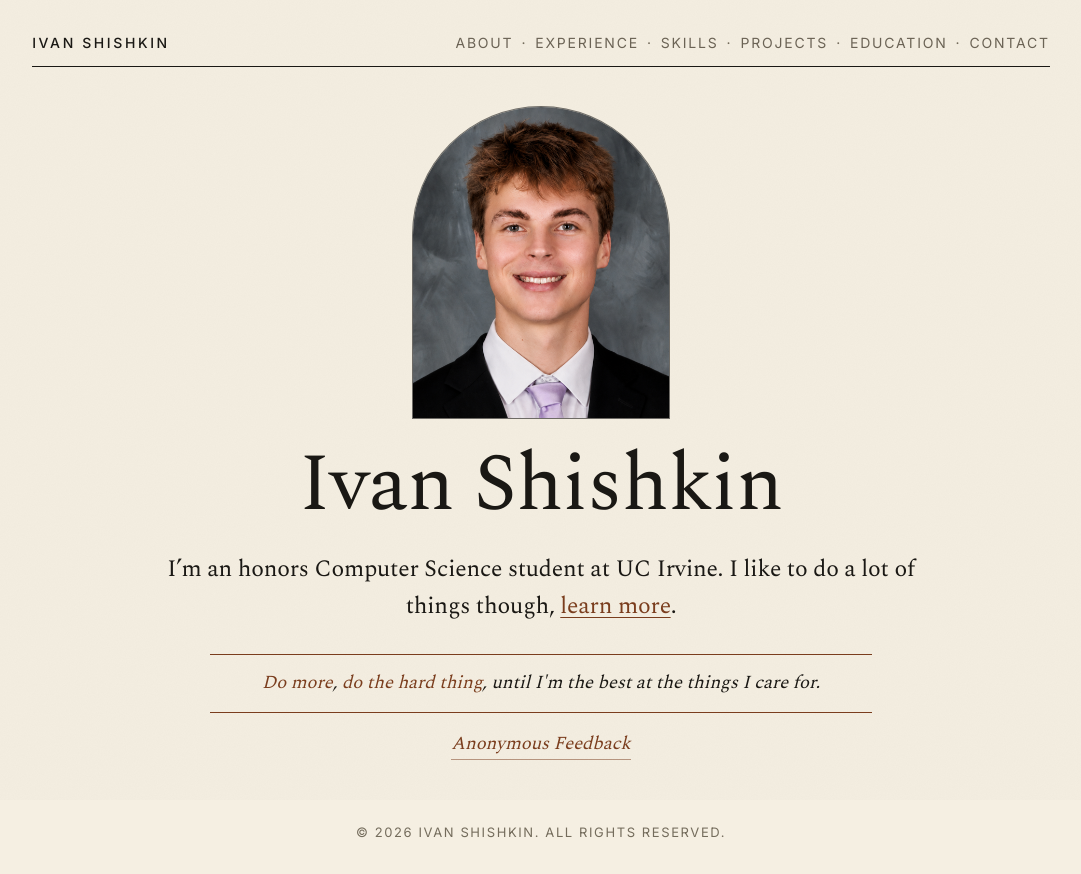
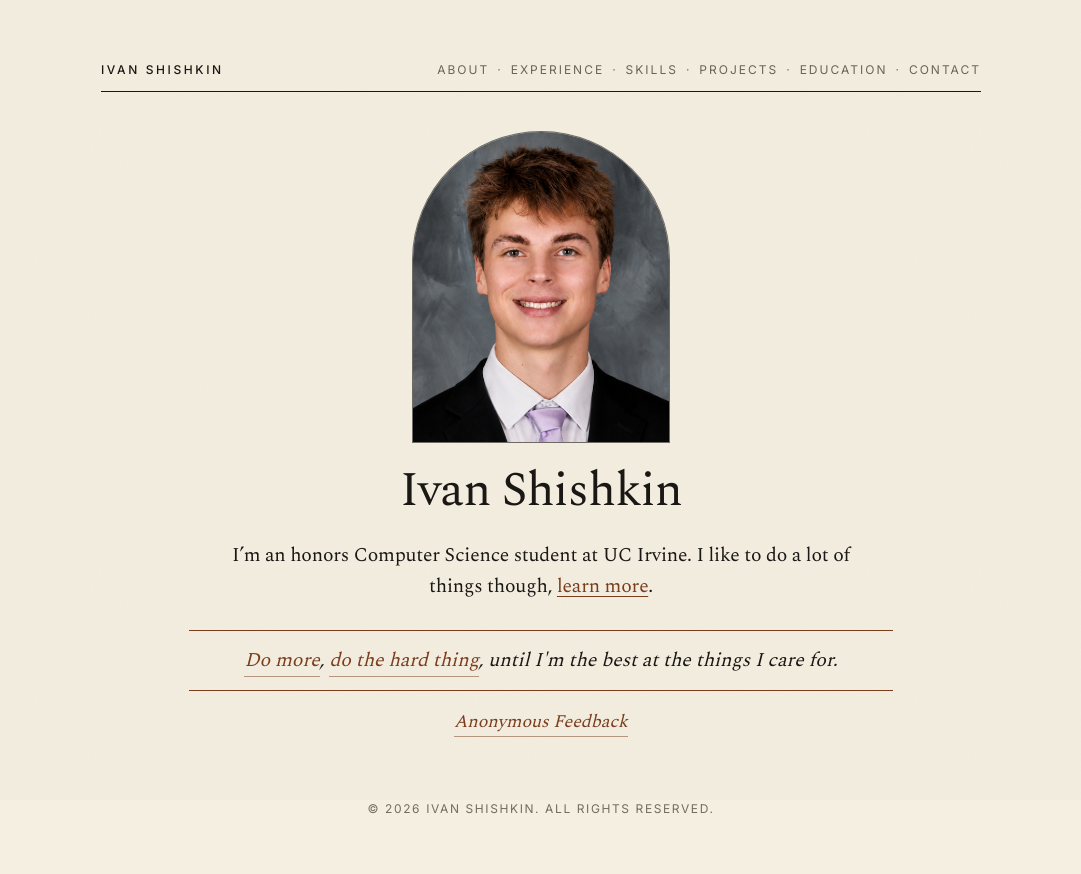
Before and after one commit to Ivan-Shishkin-Dev/Personal_Portfolio_3, a Next.js app: page / in a window 1280 px wide. Shown: the whole page, without its empty margins (99-1180 px from the left). After the commit the page ends 850 px from the top, so only its background shows below. Built offline with nearby package versions, Linux system fonts and the light colour scheme.

Commit message:
Match home page sizing to section pages

```diff
--- a/app/globals.css
+++ b/app/globals.css
@@ -112,8 +112,7 @@ article li a:hover,
   .page { padding: 60px 60px 100px; }
 }
 .page-home {
-  max-width: 1120px;
-  padding: clamp(24px, 4vh, 48px) clamp(24px, 4vw, 56px) 32px;
+  padding-bottom: 32px;
   min-height: 100vh;
   min-height: 100dvh;
   display: flex;
@@ -124,30 +123,14 @@ article li a:hover,
   align-content: center;
   margin-block: clamp(32px, 5vh, 64px);
 }
-.page-home .site-head,
-.page-home .site-nav {
-  font-size: 0.875rem;
-  letter-spacing: 1.8px;
-}
-.page-home .title {
-  font-size: clamp(3.0187rem, 6.325vw, 6.325rem);
-}
 .page-home .hero-bio {
   max-width: 34em;
-  font-size: clamp(1.2937rem, 1.84vw, 1.725rem);
   margin-top: 24px;
   text-wrap: pretty;
 }
 .page-home .hero-principle {
-  font-size: clamp(1.15rem, 1.38vw, 1.3656rem);
   margin-top: 28px;
   text-wrap: pretty;
-}
-.page-home .feedback-trigger {
-  font-size: clamp(1.15rem, 1.265vw, 1.2937rem);
-}
-.page-home .colophon {
-  font-size: 0.8125rem;
 }
 @media (min-width: 1024px) {
   :root { --maxw: 1000px; }
@@ -385,7 +368,7 @@ article li a:hover,
 /* Principle pull-quote — featured editorial statement */
 .hero-principle {
   font-family: var(--ser);
-  font-size: clamp(1.0781rem, 1.782vw, 1.2219rem);
+  font-size: inherit;
   line-height: 1.55;
   font-weight: 300;
   color: var(--muted);
@@ -423,17 +406,15 @@ article li a:hover,
 }
 .title {
   font-family: var(--ser);
-  font-size: clamp(2.875rem, 10.925vw, 5.175rem);
   font-weight: 300;
   line-height: 1.05;
   letter-spacing: -0.5px;
   margin: 0;
 }
 
-/* hero-bio promoted to magazine standfirst */
 .hero-bio {
   font-family: var(--ser);
-  font-size: clamp(1.2219rem, 2.07vw, 1.4375rem);
+  font-size: inherit;
   line-height: 1.6;
   font-weight: 300;
   letter-spacing: -0.2px;
@@ -539,6 +520,7 @@ button.contact-row:focus-visible { outline: 1px solid var(--accent); outline-off
   line-height: 0.9;
   letter-spacing: -1px;
 }
+.hero .title,
 .section-head h1 {
   font-family: var(--ser);
   font-size: clamp(2.1562rem, 5.75vw, 3.0187rem);
```
